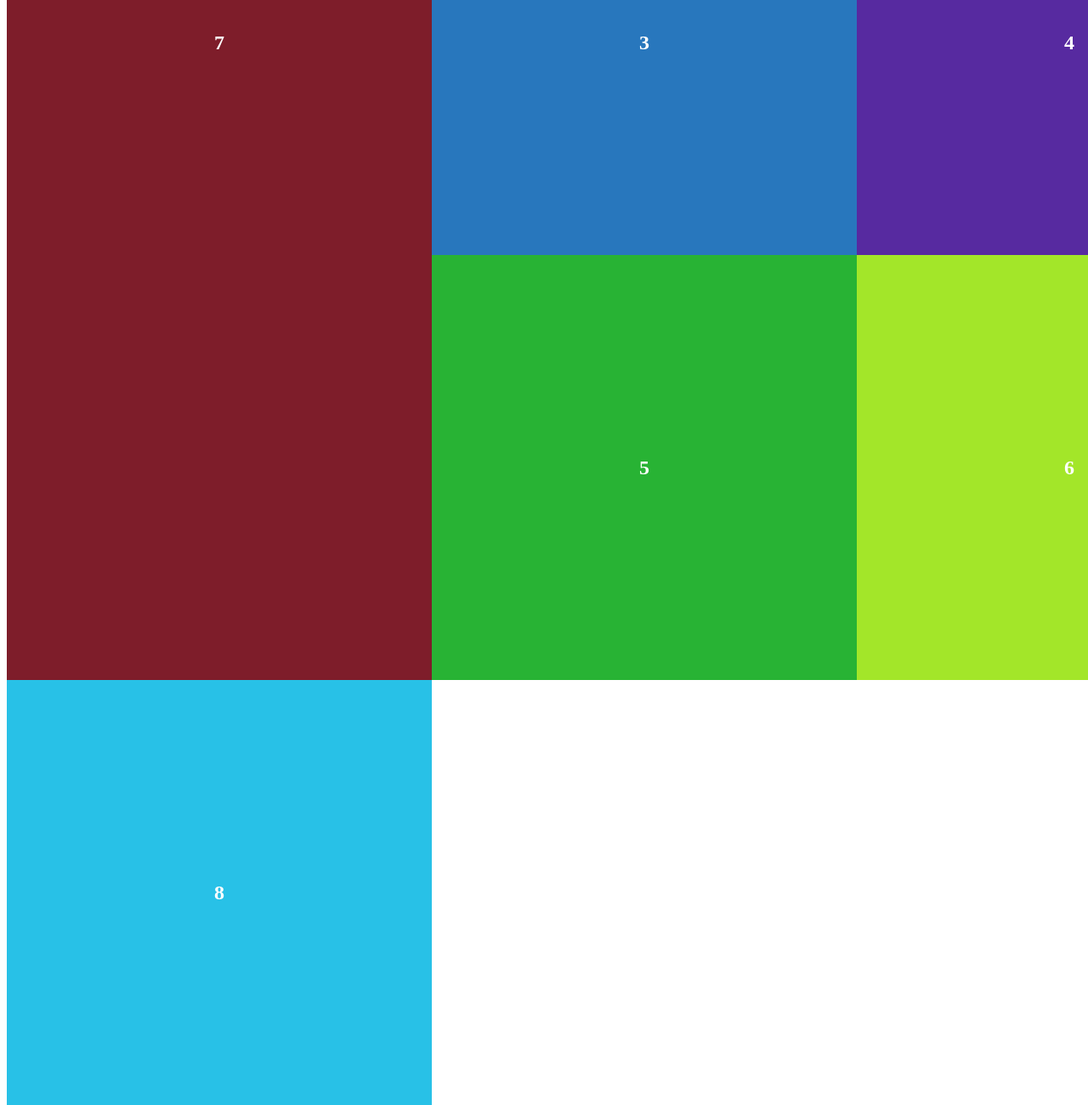
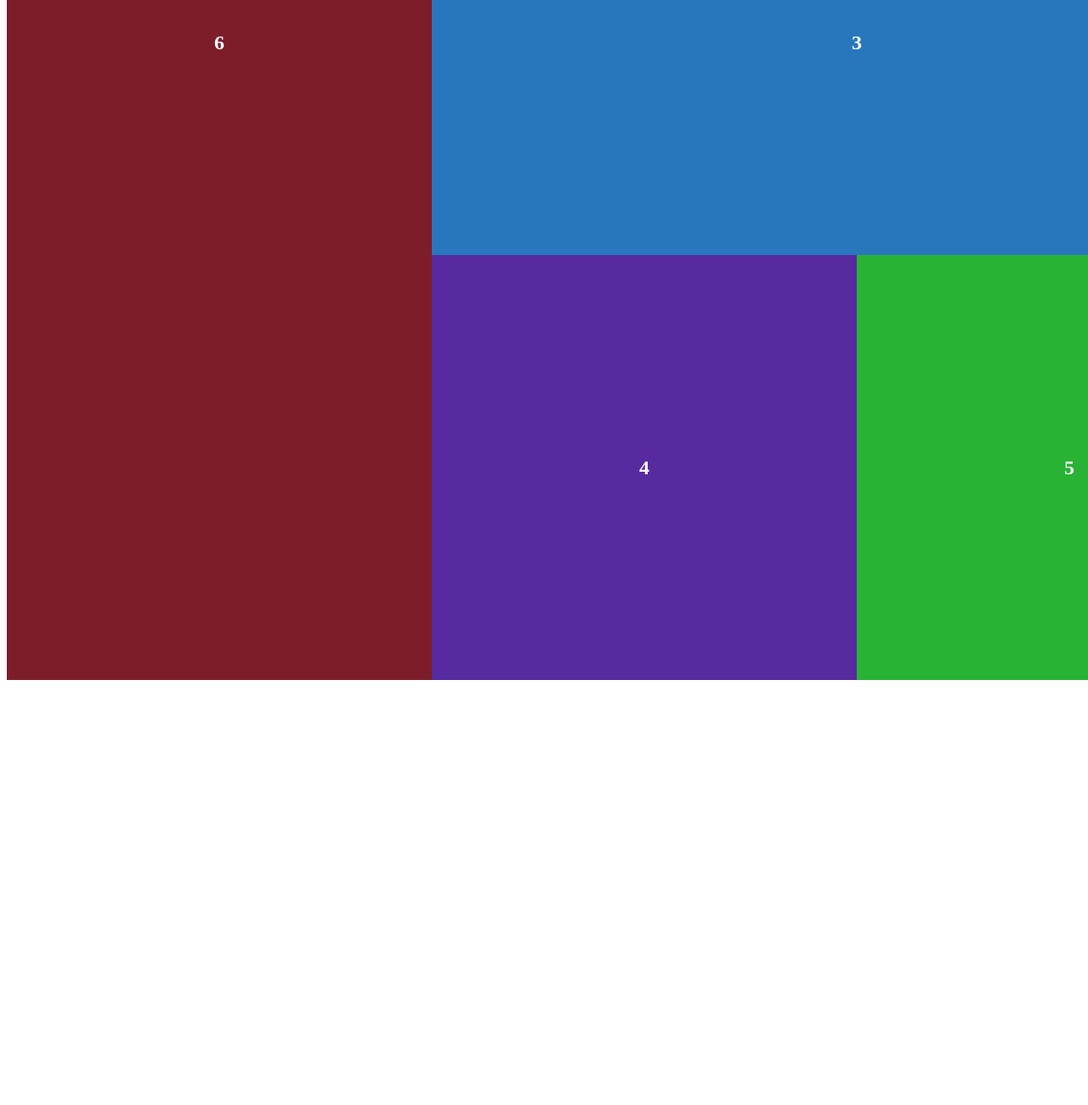
Before and after one commit to DelsarteAdam/Curriculum-vitae, a plain HTML site: page Index.html in a window 1280 px wide. Shown: the part 708-2008 px from the top of the page at 85% size. After the commit the page ends 1508 px from the top, so only its background shows below. Drawn offline with Linux system fonts and the light colour scheme.

Commit message:
correectifs layout

```diff
--- a/Index.html
+++ b/Index.html
@@ -14,8 +14,6 @@
       <div class="zone4"><h2>4</h2></div>
       <div class="zone5"><h2>5</h2></div>
       <div class="zone6"><h2>6</h2></div>
-      <div class="zone7"><h2>7</h2></div>
-      <div class="zone8"><h2>8</h2></div>
     </div>
   </body>
 </html>
--- a/style.css
+++ b/style.css
@@ -26,6 +26,8 @@ div {
 }
 .zone3 {
   background-color: rgb(40, 119, 189);
+  grid-column: 2 /4;
+  width: 1000px;
 }
 .zone4 {
   background-color: rgb(87, 42, 160);
@@ -33,17 +35,12 @@ div {
 .zone5 {
   background-color: rgb(40, 179, 52);
 }
+
 .zone6 {
-  background-color: rgb(163, 230, 41);
-}
-.zone7 {
   background-color: rgb(126, 29, 42);
 
   grid-row: 1 / 4;
   height: 1500px;
-}
-.zone8 {
-  background-color: rgb(40, 193, 231);
 }
 
 .zone1,
```
